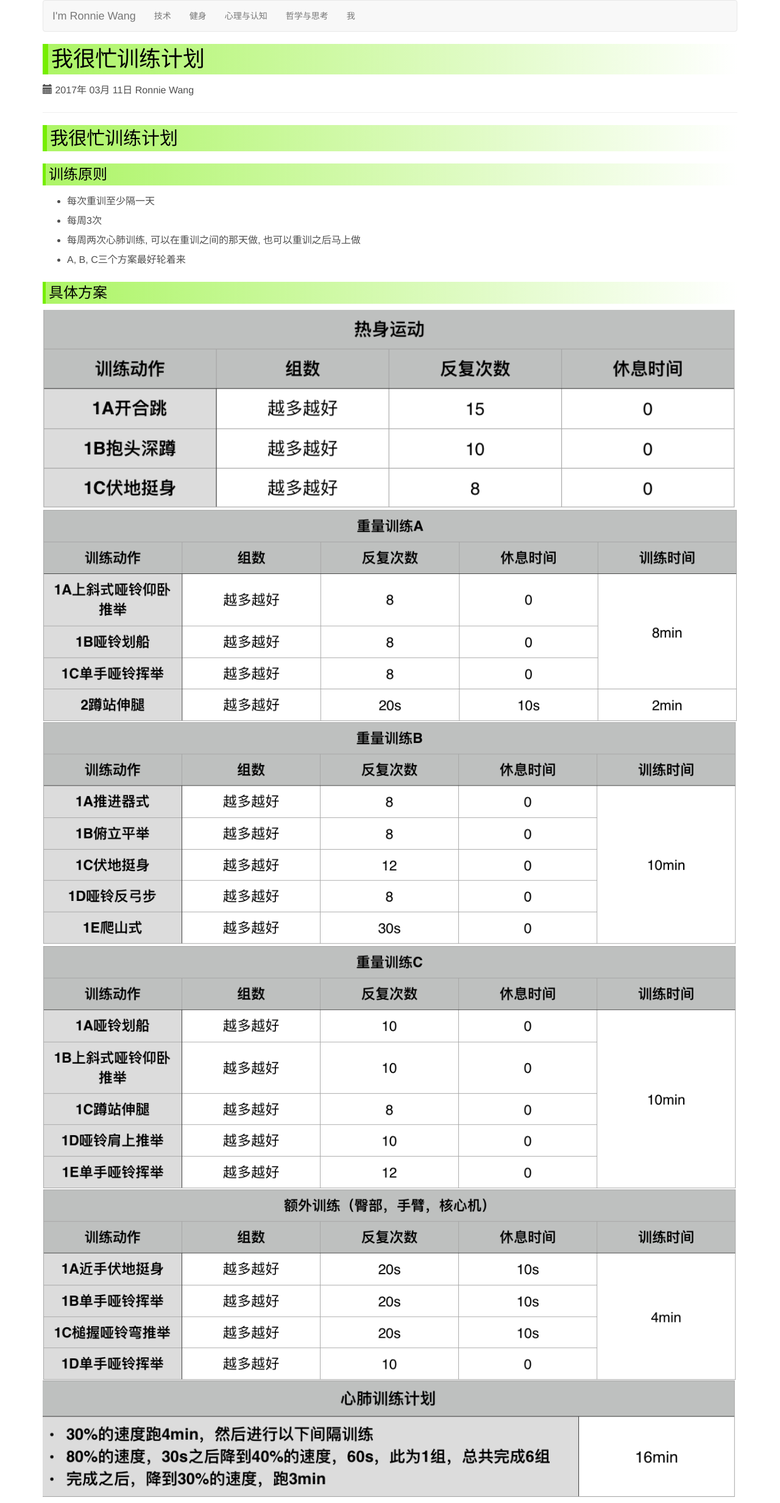
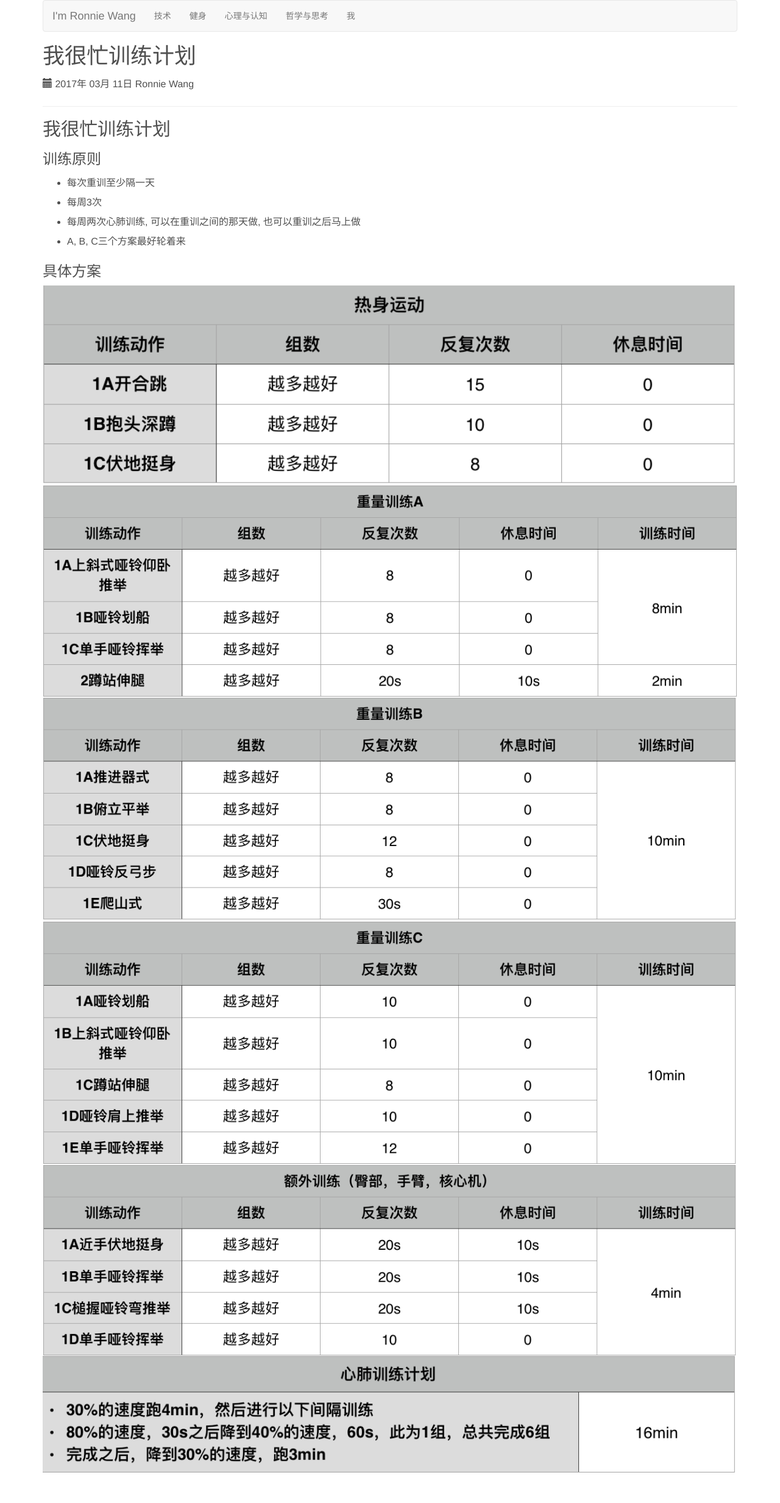
Before and after one commit to ronniewang/ronniewang.github.io, a Jekyll site: the page built from _posts/2017-03-11-body-building-2017-3.md, in a window 1280 px wide. Shown: the whole page at 61% size. Built offline with Jekyll 4.4.1, drawn with Linux system fonts in a browser that asks for light colours; after the commit the page ends 2424 px from its top, so only the background shows below that.

Commit message:
update files

```diff
--- a/_layouts/default.html
+++ b/_layouts/default.html
@@ -53,27 +53,6 @@
                 margin: auto;
                 width: 60%;
             }
-        }
-
-        h1 {
-            color: black;
-            border-left: 9px solid #76EE00;
-            padding: 5px;
-            background: linear-gradient(to right, rgba(118, 238, 0, 0.6), rgba(255, 255, 255, 1));
-        }
-
-        h2 {
-            color: black;
-            border-left: 7px solid #76EE00;
-            padding: 5px;
-            background: linear-gradient(to right, rgba(118, 238, 0, 0.6), rgba(255, 255, 255, 1));
-        }
-
-        h3 {
-            color: black;
-            border-left: 5px solid #76EE00;
-            padding: 5px;
-            background: linear-gradient(to right, rgba(118, 238, 0, 0.6), rgba(255, 255, 255, 1));
         }
 
         .content {
```
